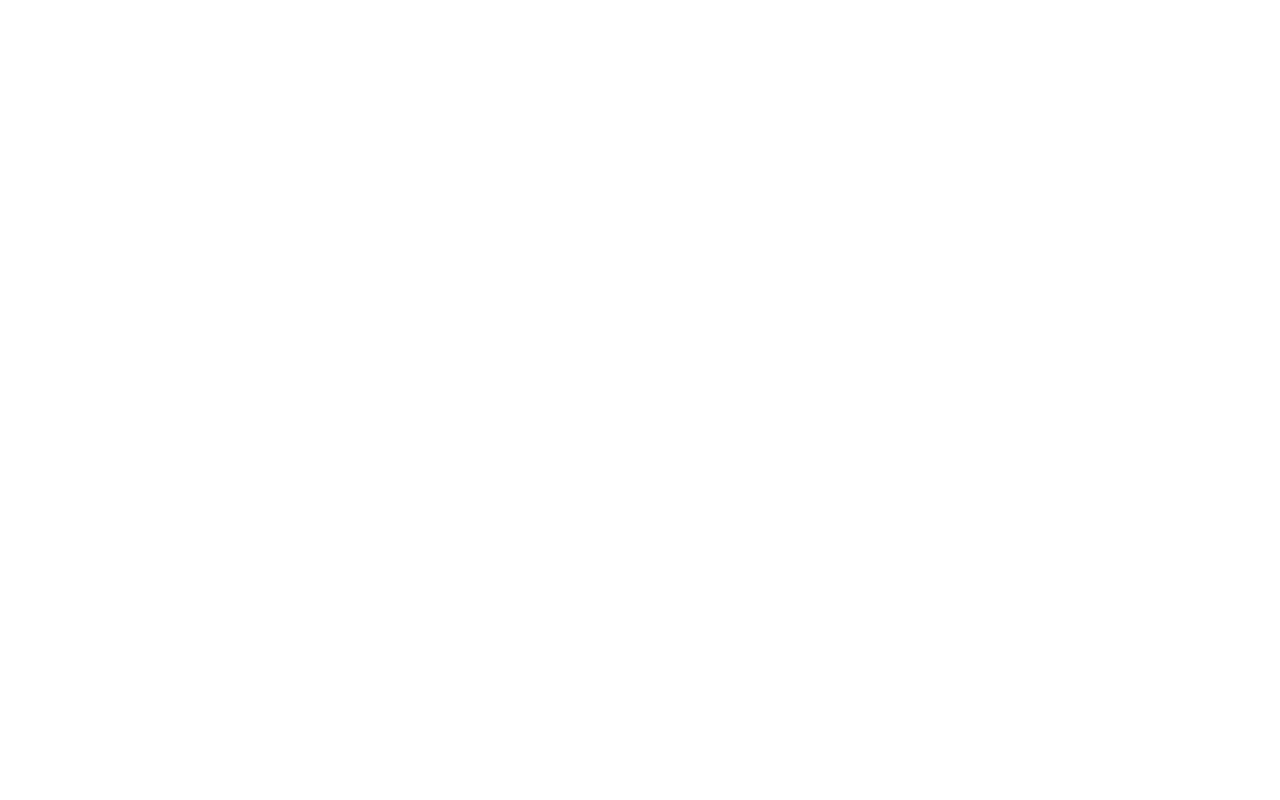
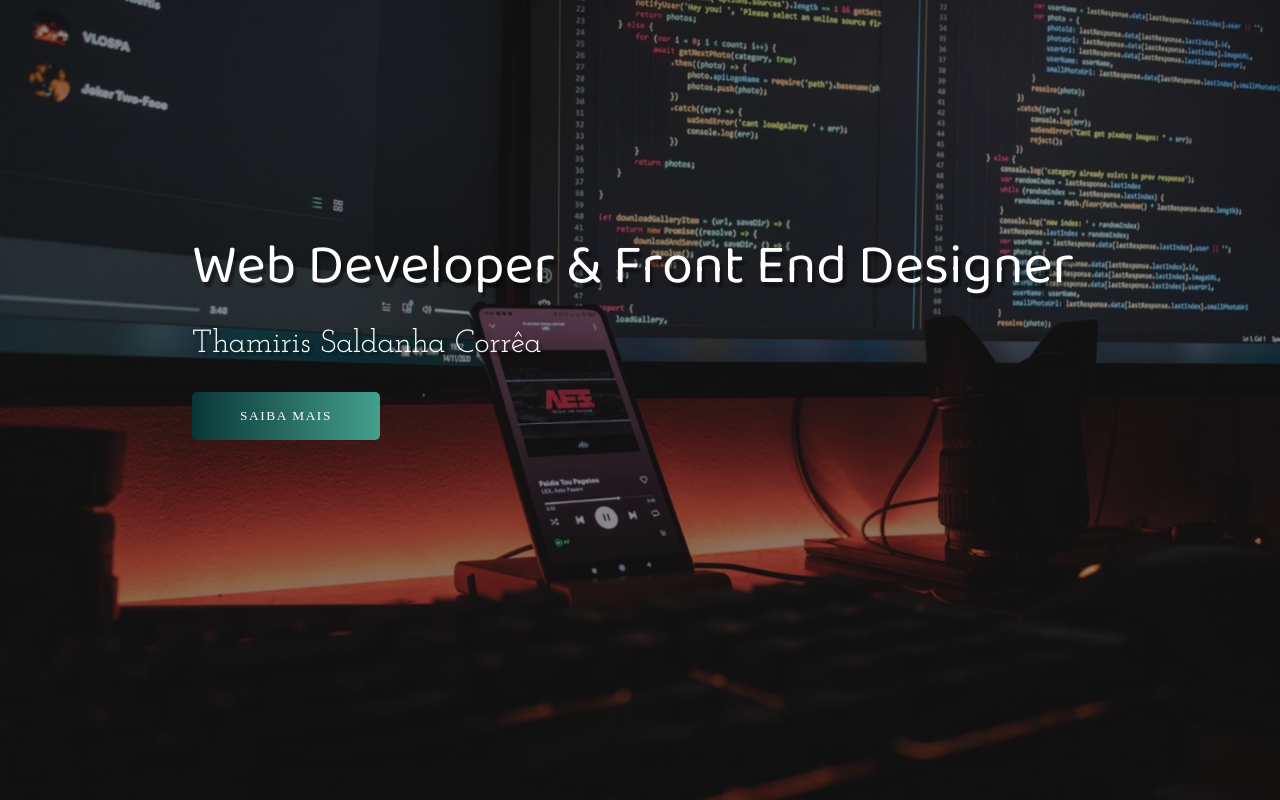
Before and after one commit to ThamirisCorrea/Web-Page-Design, a plain HTML site: page index.html in a window 1280 px wide. Drawn offline with Linux system fonts and the light colour scheme.

Commit message:
:package: header

```diff
--- a/index.html
+++ b/index.html
@@ -4,7 +4,38 @@
     <meta charset="UTF-8" />
     <meta name="viewport" content="width=device-width, initial-scale=1.0" />
     <link rel="stylesheet" href="style.css" />
+    <link
+      rel="apple-touch-icon"
+      sizes="180x180"
+      href="Imagens/apple-touch-icon.png"
+    />
+    <link
+      rel="icon"
+      type="image/png"
+      sizes="32x32"
+      href="Imagens/favicon-32x32.png"
+    />
+    <link
+      rel="icon"
+      type="image/png"
+      sizes="16x16"
+      href="/Imagensfavicon-16x16.png"
+    />
+    <link rel="manifest" href="/site.webmanifest" />
     <title>WebPageDesign</title>
   </head>
-  <body></body>
+  <body>
+    <div class="container">
+      <header>
+        <div class="img-wrapper">
+          <img src="Imagens/bg.jpg" alt="backgroud notebook code" />
+        </div>
+        <div class="banner">
+          <h1>Web Developer & Front End Designer</h1>
+          <p>Thamiris Saldanha Corrêa</p>
+          <button>Saiba mais</button>
+        </div>
+      </header>
+    </div>
+  </body>
 </html>
--- a/style.css
+++ b/style.css
@@ -1,3 +1,96 @@
 @import url('https://fonts.googleapis.com/css2?family=Baloo+Da+2:wght@400;500;600;700&family=Josefin+Slab:ital,wght@0,300;0,400;0,600;0,700;1,300;1,400;1,600&family=Mulish:ital,wght@0,200;0,300;0,400;0,500;1,200;1,300;1,400&display=swap');
 
 @import url('https://cdnjs.cloudflare.com/ajax/libs/font-awesome/5.15.3/css/all.min.css');
+
+* {
+  margin: 0;
+  padding: 0;
+}
+
+header {
+  width: 100%;
+  height: 100vh;
+  overflow: hidden;
+  position: relative;
+}
+
+.img-wrapper {
+  width: 100%;
+  height: 100%;
+  overflow: hidden;
+  background-color: rgba(0, 0, 0, 0.9);
+}
+
+.img-wrapper img {
+  width: 100%;
+  height: 100%;
+  object-fit: cover;
+  opacity: 0.5;
+  animation: zoom 25s;
+}
+
+@keyframes zoom {
+  0% {
+    transform: scale(1.3);
+  }
+  100% {
+    transform: scale(1);
+  }
+}
+
+.banner {
+  position: absolute;
+  top: 30%;
+  left: 15%;
+}
+
+.banner h1 {
+  color: #ffff;
+  font-size: 3.5rem;
+  font-family: 'Baloo Da 2', serif;
+  font-weight: 200;
+  text-shadow: 0.2rem 0.3rem 2px rgba(0, 0, 0, 0.4);
+  line-height: 3.5rem;
+  margin-bottom: 2rem;
+  opacity: 0;
+  animation: moverBanner 0.6s forwards;
+}
+
+.banner p {
+  font-family: 'Josefin Slab', serif;
+  color: #ffff;
+  font-size: 2rem;
+  text-shadow: 0.2rem 0.2rem 2px rgba(0, 0, 0, 0.4);
+  margin-bottom: 2rem;
+  opacity: 0;
+  animation: moverBanner 0.9s forwards;
+}
+
+.banner button {
+  font-family: 'Muli', serif;
+  color: rgb(255, 255, 255);
+  text-transform: uppercase;
+  letter-spacing: 0.1rem;
+  background: #44a08d;
+  background: linear-gradient(to right, #093637, #44a08d);
+  padding: 1rem 3rem;
+  border: none;
+  border-radius: 5px;
+  cursor: pointer;
+  animation: moverBanner 1s forwards;
+}
+
+.banner button:hover {
+  font-weight: 900;
+  font-size: 0.85rem;
+}
+
+@keyframes moverBanner {
+  0% {
+    transform: translateY(10rem) rotateY(-30deg);
+  }
+  100% {
+    transform: translateY(0rem) rotateY(0deg);
+    opacity: 1;
+  }
+}
```
Also changed, not shown: Imagens/android-chrome-192x192.png (renamed from android-chrome-192x192.png), Imagens/android-chrome-512x512.png (renamed from android-chrome-512x512.png), Imagens/apple-touch-icon.png (renamed from apple-touch-icon.png), Imagens/bg.jpg (added), Imagens/favicon-16x16.png (renamed from favicon-16x16.png), Imagens/favicon-32x32.png (renamed from favicon-32x32.png), site.webmanifest, 1 other file.
